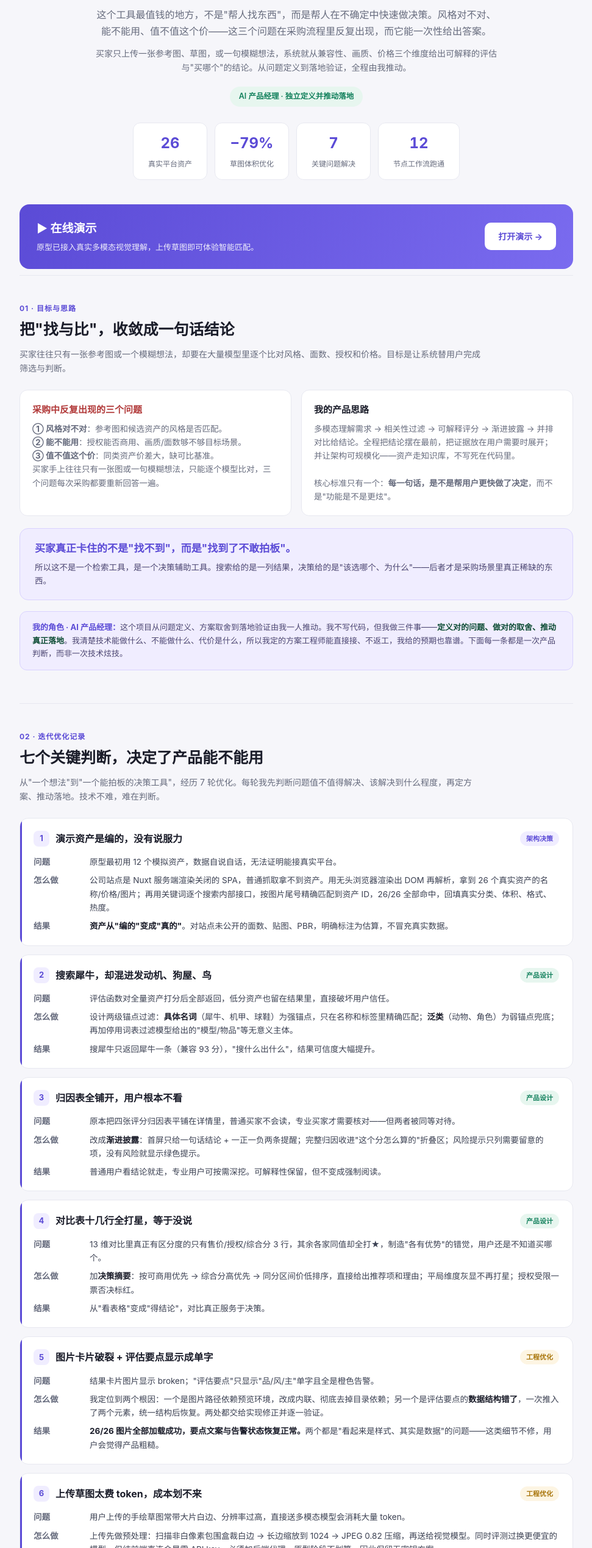
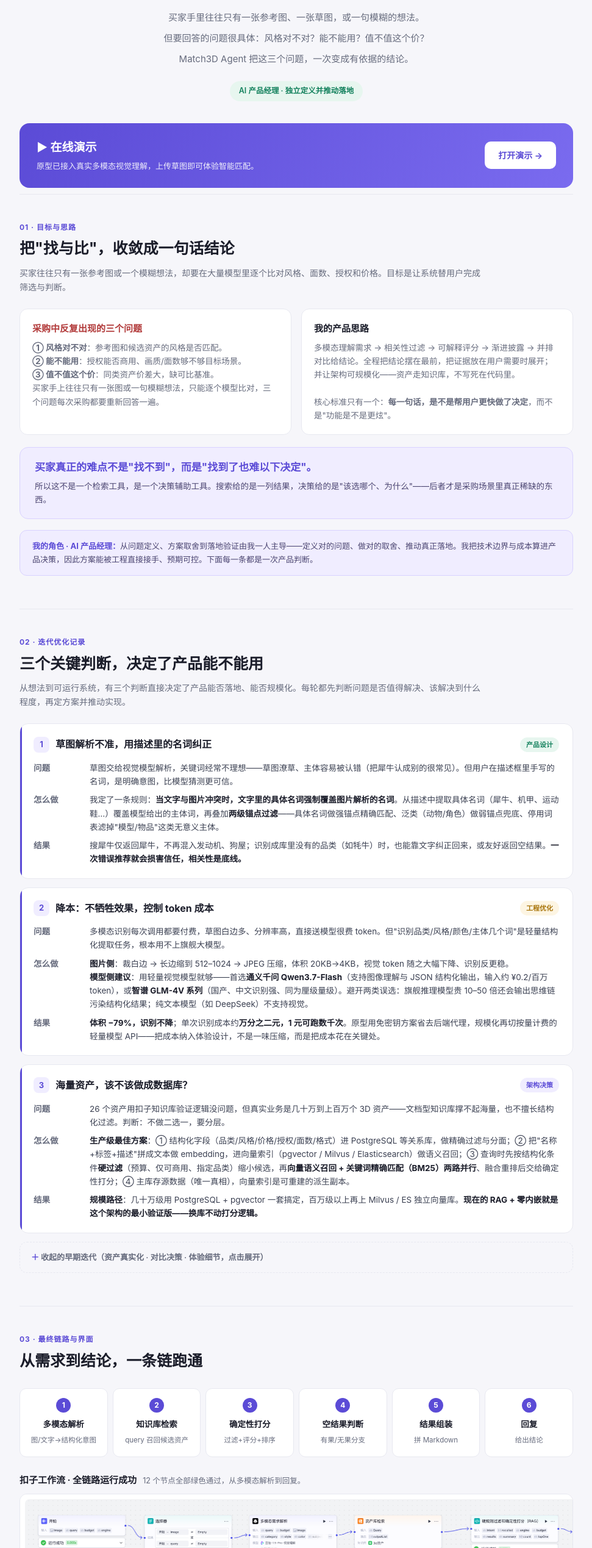
Before and after one commit to 474738514h-stack/3d-asset-match-agent, a plain HTML site: page portfolio/index.html in a window 1280 px wide. Shown: the part 262-2800 px from the top of the page at 61% size, without its empty margins (154-1125 px from the left). Drawn offline with Linux system fonts and the light colour scheme.

Commit message:
sync: portfolio/index.html

```diff
--- a/portfolio/index.html
+++ b/portfolio/index.html
@@ -23,16 +23,12 @@
   .brand small{display:block;font-size:11px;font-weight:400;color:var(--muted)}
   .head-tag{font-size:12px;color:var(--primary);background:var(--primary-soft);padding:6px 13px;border-radius:20px;font-weight:600}
 
-  .hero{padding:52px 0 40px;text-align:center}
+  .hero{padding:52px 0 36px;text-align:center}
   .eyebrow{font-size:12px;color:var(--primary);font-weight:700;letter-spacing:2px;margin-bottom:14px}
-  .hero h1{font-size:36px;line-height:1.3;margin:0 0 14px;letter-spacing:-.5px}
+  .hero h1{font-size:36px;line-height:1.3;margin:0 0 18px;letter-spacing:-.5px}
   .hero h1 em{font-style:normal;color:var(--primary)}
-  .lede{font-size:16px;color:var(--muted);max-width:660px;margin:0 auto 20px}
-  .role{display:inline-block;font-size:12.5px;color:var(--green);background:var(--green-soft);padding:6px 15px;border-radius:20px;font-weight:600}
-  .metrics{display:flex;justify-content:center;gap:12px;flex-wrap:wrap;margin-top:26px}
-  .metric{background:var(--white);border:1px solid var(--line);border-radius:12px;padding:13px 24px;min-width:118px}
-  .metric b{display:block;font-size:24px;color:var(--primary);font-variant-numeric:tabular-nums}
-  .metric span{font-size:12px;color:var(--muted)}
+  .lede{font-size:15px;color:var(--muted);max-width:680px;margin:0 auto 7px;line-height:1.8}
+  .role{display:inline-block;font-size:12.5px;color:var(--green);background:var(--green-soft);padding:6px 15px;border-radius:20px;font-weight:600;margin-top:16px}
 
   /* 演示入口 */
   .demo{max-width:960px;margin:0 auto;padding:0 26px}
@@ -72,6 +68,13 @@
   .rows .k{color:var(--muted);font-weight:600}
   .rows .v{color:#3b4052}
   .rows .v b{color:var(--ink)}
+  details.more-iter{margin-top:14px;border:1px dashed var(--line);border-radius:12px;padding:0 18px;background:transparent}
+  details.more-iter summary{cursor:pointer;padding:14px 0;font-size:13px;color:var(--muted);font-weight:600;list-style:none}
+  details.more-iter summary::-webkit-details-marker{display:none}
+  details.more-iter summary::before{content:"＋ ";color:var(--primary);font-weight:700}
+  details.more-iter[open] summary::before{content:"－ "}
+  details.more-iter .mini{padding:0 0 14px;font-size:12.5px;color:var(--muted);line-height:1.9}
+  details.more-iter .mini b{color:var(--ink)}
 
   .flow{display:flex;gap:8px;flex-wrap:wrap;align-items:stretch}
   .step{flex:1;min-width:120px;background:var(--white);border:1px solid var(--line);border-radius:11px;padding:15px;text-align:center}
@@ -124,7 +127,6 @@
   @media(max-width:680px){
     .hero h1{font-size:27px}.goal,.two{grid-template-columns:1fr}
     .rows{grid-template-columns:1fr;gap:2px}.rows .v{margin-bottom:8px}
-    .metric{min-width:100px;padding:11px 16px}
     .three-q,.biz-grid,.twoface{grid-template-columns:1fr}
   }
 </style>
@@ -140,15 +142,10 @@
 <div class="hero wrap">
   <div class="eyebrow">PRODUCT CASE STUDY</div>
   <h1>不是帮人<em>找到</em>，<br>是帮人在不确定中<em>做决策</em></h1>
-  <p class="lede">这个工具最值钱的地方，不是"帮人找东西"，而是帮人在不确定中快速做决策。风格对不对、能不能用、值不值这个价——这三个问题在采购流程里反复出现，而它能一次性给出答案。</p>
-  <p class="lede" style="font-size:14px;margin-top:-8px">买家只上传一张参考图、草图，或一句模糊想法，系统就从兼容性、画质、价格三个维度给出可解释的评估与"买哪个"的结论。从问题定义到落地验证，全程由我推动。</p>
+  <p class="lede">买家手里往往只有一张参考图、一张草图，或一句模糊的想法。</p>
+  <p class="lede">但要回答的问题很具体：风格对不对？能不能用？值不值这个价？</p>
+  <p class="lede">Match3D Agent 把这三个问题，一次变成有依据的结论。</p>
   <span class="role">AI 产品经理 · 独立定义并推动落地</span>
-  <div class="metrics">
-    <div class="metric"><b>26</b><span>真实平台资产</span></div>
-    <div class="metric"><b>−79%</b><span>草图体积优化</span></div>
-    <div class="metric"><b>7</b><span>关键问题解决</span></div>
-    <div class="metric"><b>12</b><span>节点工作流跑通</span></div>
-  </div>
 </div>
 
 <div class="demo">
@@ -170,83 +167,56 @@
       <div class="card"><h3>我的产品思路</h3><p>多模态理解需求 → 相关性过滤 → 可解释评分 → 渐进披露 → 并排对比给结论。全程把结论摆在最前，把证据放在用户需要时展开；并让架构可规模化——资产走知识库，不写死在代码里。<br><br>核心标准只有一个：<b>每一句话，是不是帮用户更快做了决定</b>，而不是"功能是不是更炫"。</p></div>
     </div>
     <div class="decide">
-      <div class="big">买家真正卡住的不是"找不到"，而是"找到了不敢拍板"。</div>
+      <div class="big">买家真正的难点不是"找不到"，而是"找到了也难以下决定"。</div>
       <p>所以这不是一个检索工具，是一个决策辅助工具。搜索给的是一列结果，决策给的是"该选哪个、为什么"——后者才是采购场景里真正稀缺的东西。</p>
     </div>
     <div class="bridge" style="background:var(--primary-soft);border-color:#d9d2ff;color:#4b4570">
-      <b style="color:var(--primary)">我的角色 · AI 产品经理：</b>这个项目从问题定义、方案取舍到落地验证由我一人推动。我不写代码，但我做三件事——<b>定义对的问题、做对的取舍、推动真正落地</b>。我清楚技术能做什么、不能做什么、代价是什么，所以我定的方案工程师能直接接、不返工，我给的预期也靠谱。下面每一条都是一次产品判断，而非一次技术炫技。
+      <b style="color:var(--primary)">我的角色 · AI 产品经理：</b>从问题定义、方案取舍到落地验证由我一人主导——定义对的问题、做对的取舍、推动真正落地。我把技术边界与成本算进产品决策，因此方案能被工程直接接手、预期可控。下面每一条都是一次产品判断。
     </div>
   </section>
 
   <section>
-    <div class="sec-head"><div class="no">02 · 迭代优化记录</div><h2>七个关键判断，决定了产品能不能用</h2>
-      <p>从"一个想法"到"一个能拍板的决策工具"，经历 7 轮优化。每轮我先判断问题值不值得解决、该解决到什么程度，再定方案、推动落地。技术不难，难在判断。</p></div>
+    <div class="sec-head"><div class="no">02 · 迭代优化记录</div><h2>三个关键判断，决定了产品能不能用</h2>
+      <p>从想法到可运行系统，有三个判断直接决定了产品能否落地、能否规模化。每轮都先判断问题是否值得解决、该解决到什么程度，再定方案并推动实现。</p></div>
     <div class="issues">
 
       <div class="issue">
-        <div class="top"><span class="idx">1</span><h3>演示资产是编的，没有说服力</h3><span class="tag arch">架构决策</span></div>
+        <div class="top"><span class="idx">1</span><h3>草图解析不准，用描述里的名词纠正</h3><span class="tag product">产品设计</span></div>
         <div class="rows">
-          <div class="k">问题</div><div class="v">原型最初用 12 个模拟资产，数据自说自话，无法证明能接真实平台。</div>
-          <div class="k">怎么做</div><div class="v">公司站点是 Nuxt 服务端渲染关闭的 SPA，普通抓取拿不到资产。用无头浏览器渲染出 DOM 再解析，拿到 26 个真实资产的名称/价格/图片；再用关键词逐个搜索内部接口，按图片尾号精确匹配到资产 ID，26/26 全部命中，回填真实分类、体积、格式、热度。</div>
-          <div class="k">结果</div><div class="v"><b>资产从"编的"变成"真的"</b>。对站点未公开的面数、贴图、PBR，明确标注为估算，不冒充真实数据。</div>
+          <div class="k">问题</div><div class="v">草图交给视觉模型解析，关键词经常不理想——草图潦草、主体容易被认错（把犀牛认成别的很常见）。但用户在描述框里手写的名词，是明确意图，比模型猜测更可信。</div>
+          <div class="k">怎么做</div><div class="v">我定了一条规则：<b>当文字与图片冲突时，文字里的具体名词强制覆盖图片解析的名词</b>。从描述中提取具体名词（犀牛、机甲、运动鞋…）覆盖模型给出的主体词，再叠加<b>两级锚点过滤</b>——具体名词做强锚点精确匹配、泛类（动物/角色）做弱锚点兜底、停用词表滤掉"模型/物品"这类无意义主体。</div>
+          <div class="k">结果</div><div class="v">搜犀牛仅返回犀牛，不再混入发动机、狗屋；识别成库里没有的品类（如牦牛）时，也能靠文字纠正回来，或友好返回空结果。<b>一次错误推荐就会损害信任，相关性是底线。</b></div>
         </div>
       </div>
 
       <div class="issue">
-        <div class="top"><span class="idx">2</span><h3>搜索犀牛，却混进发动机、狗屋、鸟</h3><span class="tag product">产品设计</span></div>
+        <div class="top"><span class="idx">2</span><h3>降本：不牺牲效果，控制 token 成本</h3><span class="tag eng">工程优化</span></div>
         <div class="rows">
-          <div class="k">问题</div><div class="v">评估函数对全量资产打分后全部返回，低分资产也留在结果里，直接破坏用户信任。</div>
-          <div class="k">怎么做</div><div class="v">设计两级锚点过滤：<b>具体名词</b>（犀牛、机甲、球鞋）为强锚点，只在名称和标签里精确匹配；<b>泛类</b>（动物、角色）为弱锚点兜底；再加停用词表过滤模型给出的"模型/物品"等无意义主体。</div>
-          <div class="k">结果</div><div class="v">搜犀牛只返回犀牛一条（兼容 93 分），"搜什么出什么"，结果可信度大幅提升。</div>
+          <div class="k">问题</div><div class="v">多模态识别每次调用都要付费，草图白边多、分辨率高，直接送模型很费 token。但"识别品类/风格/颜色/主体几个词"是轻量结构化提取任务，根本用不上旗舰大模型。</div>
+          <div class="k">怎么做</div><div class="v"><b>图片侧</b>：裁白边 → 长边缩到 512–1024 → JPEG 压缩，体积 20KB→4KB，视觉 token 随之大幅下降、识别反更稳。<br><b>模型侧建议</b>：用轻量视觉模型就够——首选<b>通义千问 Qwen3.7-Flash</b>（支持图像理解与 JSON 结构化输出，输入约 ¥0.2/百万 token），或<b>智谱 GLM-4V 系列</b>（国产、中文识别强、同为厘级量级）。避开两类误选：旗舰推理模型贵 10–50 倍还会输出思维链污染结构化结果；纯文本模型（如 DeepSeek）不支持视觉。</div>
+          <div class="k">结果</div><div class="v"><b>体积 −79%，识别不降</b>；单次识别成本约<b>万分之二元，1 元可跑数千次</b>。原型用免密钥方案省去后端代理，规模化再切按量计费的轻量模型 API——把成本纳入体验设计，不是一味压缩，而是把成本花在关键处。</div>
         </div>
       </div>
 
       <div class="issue">
-        <div class="top"><span class="idx">3</span><h3>归因表全铺开，用户根本不看</h3><span class="tag product">产品设计</span></div>
+        <div class="top"><span class="idx">3</span><h3>海量资产，该不该做成数据库？</h3><span class="tag arch">架构决策</span></div>
         <div class="rows">
-          <div class="k">问题</div><div class="v">原本把四张评分归因表平铺在详情里，普通买家不会读，专业买家才需要核对——但两者被同等对待。</div>
-          <div class="k">怎么做</div><div class="v">改成<b>渐进披露</b>：首屏只给一句话结论 + 一正一负两条提醒；完整归因收进"这个分怎么算的"折叠区；风险提示只列需要留意的项，没有风险就显示绿色提示。</div>
-          <div class="k">结果</div><div class="v">普通用户看结论就走，专业用户可按需深挖。可解释性保留，但不变成强制阅读。</div>
-        </div>
-      </div>
-
-      <div class="issue">
-        <div class="top"><span class="idx">4</span><h3>对比表十几行全打星，等于没说</h3><span class="tag product">产品设计</span></div>
-        <div class="rows">
-          <div class="k">问题</div><div class="v">13 维对比里真正有区分度的只有售价/授权/综合分 3 行，其余各家同值却全打★，制造"各有优势"的错觉，用户还是不知道买哪个。</div>
-          <div class="k">怎么做</div><div class="v">加<b>决策摘要</b>：按可商用优先 → 综合分高优先 → 同分区间价低排序，直接给出推荐项和理由；平局维度灰显不再打星；授权受限一票否决标红。</div>
-          <div class="k">结果</div><div class="v">从"看表格"变成"得结论"，对比真正服务于决策。</div>
-        </div>
-      </div>
-
-      <div class="issue">
-        <div class="top"><span class="idx">5</span><h3>图片卡片破裂 + 评估要点显示成单字</h3><span class="tag eng">工程优化</span></div>
-        <div class="rows">
-          <div class="k">问题</div><div class="v">结果卡片图片显示 broken；"评估要点"只显示"品/风/主"单字且全是橙色告警。</div>
-          <div class="k">怎么做</div><div class="v">我定位到两个根因：一个是图片路径依赖预览环境，改成内联、彻底去掉目录依赖；另一个是评估要点的<b>数据结构错了</b>，一次推入了两个元素，统一结构后恢复。两处都交给实现修正并逐一验证。</div>
-          <div class="k">结果</div><div class="v"><b>26/26 图片全部加载成功，要点文案与告警状态恢复正常。</b>两个都是"看起来是样式、其实是数据"的问题——这类细节不修，用户会觉得产品粗糙。</div>
-        </div>
-      </div>
-
-      <div class="issue">
-        <div class="top"><span class="idx">6</span><h3>上传草图太费 token，成本划不来</h3><span class="tag eng">工程优化</span></div>
-        <div class="rows">
-          <div class="k">问题</div><div class="v">用户上传的手绘草图常带大片白边、分辨率过高，直接送多模态模型会消耗大量 token。</div>
-          <div class="k">怎么做</div><div class="v">上传先做预处理：扫描非白像素包围盒裁白边 → 长边缩放到 1024 → JPEG 0.82 压缩，再送给视觉模型。同时评测过换更便宜的模型，但纯前端直连会暴露 API key、必须加后端代理，原型阶段不划算，因此保留无密钥方案。</div>
-          <div class="k">结果</div><div class="v"><b>草图体积 20KB→4KB，降约 79%</b>，真实视觉模型对主体/风格/品类的识别不降反稳。</div>
-        </div>
-      </div>
-
-      <div class="issue">
-        <div class="top"><span class="idx">7</span><h3>落地成扣子工作流：不能因为只有 26 个资产就内嵌</h3><span class="tag arch">架构决策</span></div>
-        <div class="rows">
-          <div class="k">问题</div><div class="v">要把原型变成通用工作流。看似省事的做法是把 26 个资产写死进代码节点，但这违背 RAG 的本意——资产一变就要改代码。</div>
-          <div class="k">怎么做</div><div class="v">坚持标准 RAG：资产进扣子知识库，多模态节点一次输出结构化 query 去检索，代码节点只处理召回结果做确定性打分，再判断空结果、组装、回复。过程中连排三个坑：① 输出格式贴的是 JSON Schema 而非样例，导致模型照抄字段说明 → 改贴真实样例；② 扣子召回把 JSON 文本化（数值变字符串、数组变 a|b|c），打分做除法报 str/int → 加类型归一化；③ 图片没绑到"视觉理解输入"，模型看不到图 → 补绑定。</div>
-          <div class="k">结果</div><div class="v"><b>12 节点全链路跑通</b>，资产零内嵌、增减只改知识库。识别成库里没有的品类（如牦牛）时返回空结果并友好提示，而非硬塞不相干资产。</div>
+          <div class="k">问题</div><div class="v">26 个资产用扣子知识库验证逻辑没问题，但真实业务是几十万到上百万个 3D 资产——文档型知识库撑不起海量，也不擅长结构化过滤。判断：不做二选一，要分层。</div>
+          <div class="k">怎么做</div><div class="v"><b>生产级最佳方案</b>：① 结构化字段（品类/风格/价格/授权/面数/格式）进 PostgreSQL 等关系库，做精确过滤与分面；② 把"名称+标签+描述"拼成文本做 embedding，进向量索引（pgvector / Milvus / Elasticsearch）做语义召回；③ 查询时先按结构化条件<b>硬过滤</b>（预算、仅可商用、指定品类）缩小候选，再<b>向量语义召回 + 关键词精确匹配（BM25）两路并行</b>、融合重排后交给确定性打分；④ 主库存源数据（唯一真相），向量索引是可重建的派生副本。</div>
+          <div class="k">结果</div><div class="v"><b>规模路径</b>：几十万级用 PostgreSQL + pgvector 一套搞定，百万级以上再上 Milvus / ES 独立向量库。<b>现在的 RAG + 零内嵌就是这个架构的最小验证版——换库不动打分逻辑。</b></div>
         </div>
       </div>
 
     </div>
+
+    <details class="more-iter">
+      <summary>收起的早期迭代（资产真实化 · 对比决策 · 体验细节，点击展开）</summary>
+      <div class="mini">
+        <b>资产数据真实化</b>：原型最初用 12 个模拟资产，改用无头浏览器渲染 DOM 再解析，拿到 26 个真实资产，26/26 命中。<br>
+        <b>对比服务于决策</b>：13 维对比里只有 3 行有区分度，加决策摘要、平局灰显、授权一票否决，从"看表格"变"得结论"。<br>
+        <b>体验细节稳定性</b>：修复图片破裂与评估要点显示问题，26/26 图片正常加载。
+      </div>
+    </details>
   </section>
 
   <section>
@@ -288,7 +258,7 @@
 
   <section>
     <div class="sec-head"><div class="no">04 · 一体两面</div><h2>同一套设计，用两种形态验证</h2>
-      <p>前端原型和扣子工作流不是"重复做了两遍"，也不是"没接起来的半成品"——它们是同一套逻辑的两端：一端验证产品体验，一端验证可规模化落地。演示时讲成一体两面，比硬拼成一个系统更诚实、也更稳。</p></div>
+      <p>前端原型和扣子工作流，验证的是同一套逻辑的两端：一端看用户能不能用、愿不愿用，一端看能不能接真实大库、能不能上线。两种形态各自把该验证的验证到位。</p></div>
     <div class="twoface">
       <div class="face f-ux">
         <div class="cap">一端 · 前端可运行原型</div>
@@ -313,7 +283,7 @@
         </ul>
       </div>
     </div>
-    <div class="bridge"><b>我的工程化思维体现在哪：</b>不是我亲自写代码，而是我在设计阶段就想清楚了四件事——<b>数据和逻辑要解耦</b>（资产进知识库，增减不影响系统）、<b>成本要可控</b>（草图压缩 −79%）、<b>结果要可复现</b>（确定性规则打分，同一输入永远同一结论）、<b>风险要提前识别</b>（落地的三处坑在联调前就定好约束）。这些判断让方案能被工程团队直接接手、少返工——这就是"能把想法推动落地"的能力。</div>
+    <div class="bridge"><b>我的工程化思维体现在哪：</b>在设计阶段就想清楚了四件事——<b>数据和逻辑要解耦</b>（资产进知识库，增减不影响系统）、<b>成本要可控</b>（草图压缩 −79% + 轻量模型选型）、<b>结果要可复现</b>（确定性规则打分，同一输入永远同一结论）、<b>风险要提前识别</b>（落地时的三处风险在联调前就定好约束）。这些判断让方案能被工程团队直接接手、少返工。</div>
     <div class="bridge" style="background:var(--white);border-color:var(--line);color:var(--muted)"><b style="color:var(--ink)">两种形态怎么配合：</b>前端验证产品体验（渐进披露、并排决策、草图压缩，可上手点、离线也能演示）；工作流验证规模化落地（资产零内嵌、增减只改知识库、12 节点跑通、可发布 Bot/API）。两者共享同一套"理解→检索→打分→结论"逻辑。演示时先放前端让人上手，再放工作流证明能落地；真要产品化时，前端改调工作流 API 即可对接。</div>
   </section>
 
@@ -336,7 +306,7 @@
       <div class="biz-card">
         <div class="step">路径三 · 长期壁垒</div>
         <h3>评分规则与标签资产</h3>
-        <p>沉淀"什么资产在什么场景该给什么分"的验证过的评分规则与结构化标签，形成可迁移、抄不走的行业 know-how。</p>
+        <p>沉淀"什么资产在什么场景该给什么分"的验证过的评分规则与结构化标签，形成可迁移、难以复制的行业 know-how。</p>
         <div class="how">能力底座 / 对外授权</div>
       </div>
     </div>
```
